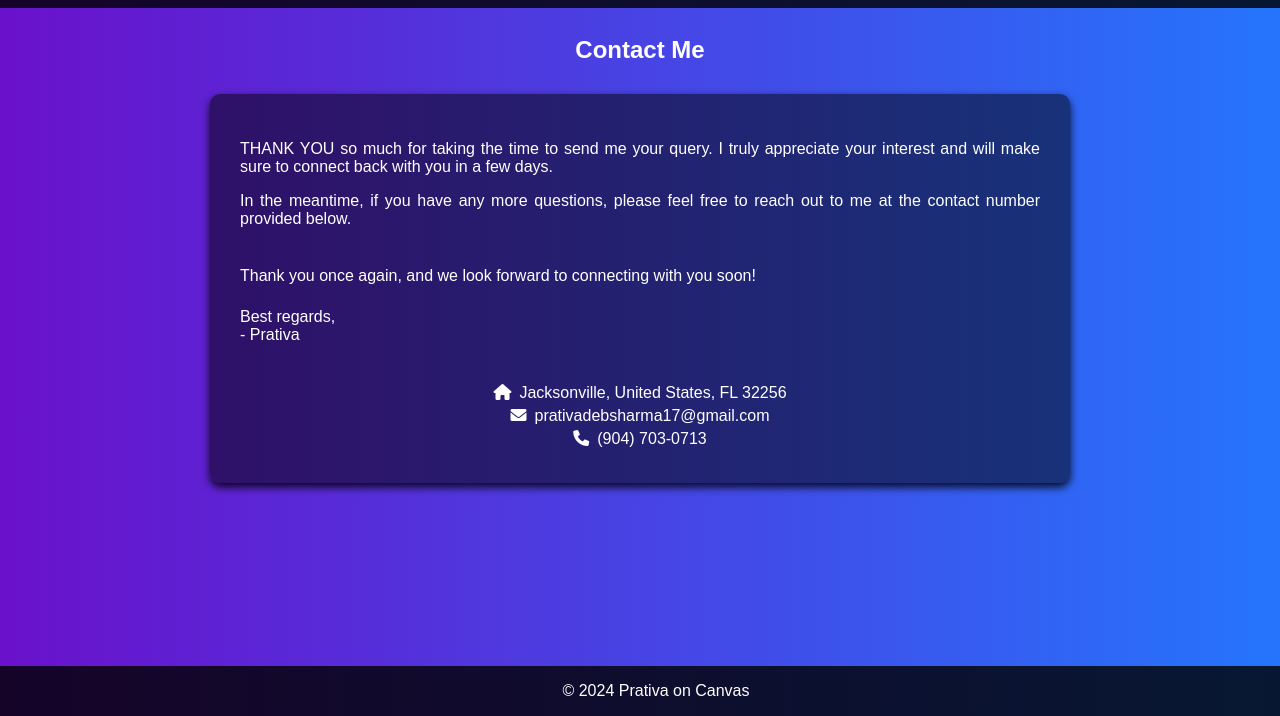
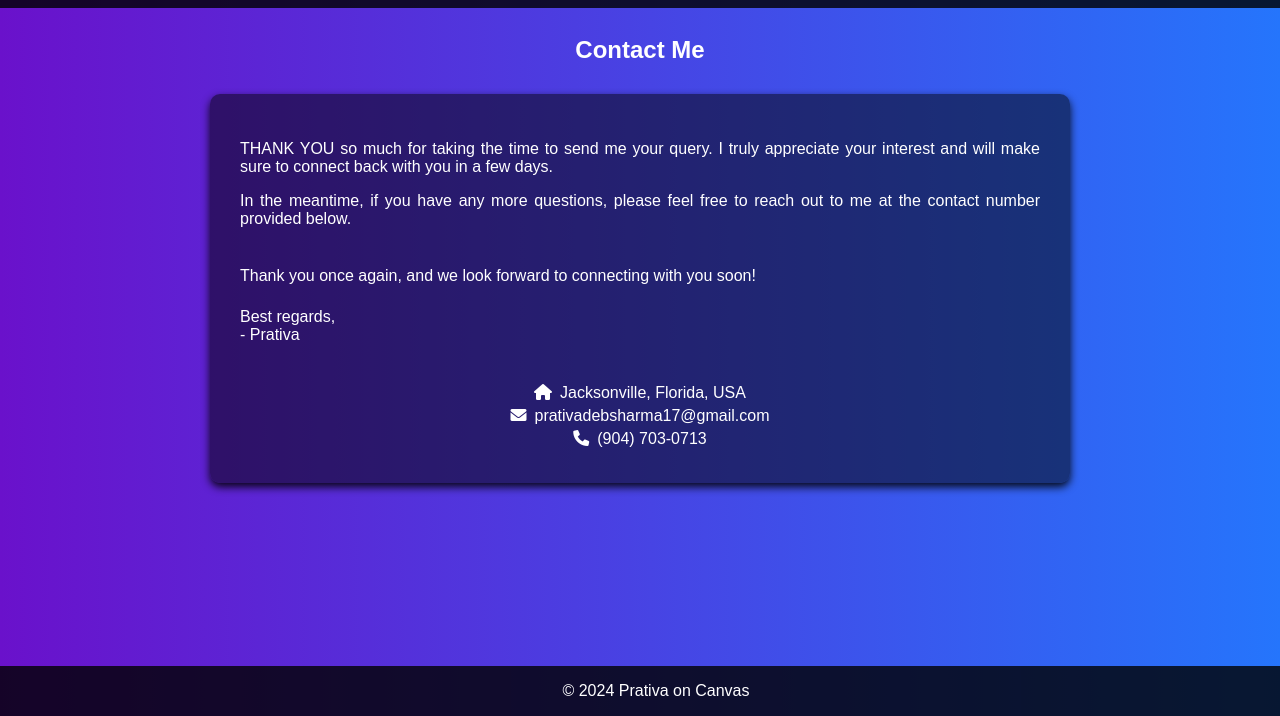
Before and after one commit to prativaoncanvas/en, a plain HTML site: page connect.html in a window 1280 px wide. Shown: the part 84-800 px from the top of the page. Drawn offline with Linux system fonts and the light colour scheme.

Commit message:
Address update

```diff
--- a/connect.html
+++ b/connect.html
@@ -50,7 +50,7 @@
                </label>
             </form>
             <div class="contact-details">
-               <p class="address">Jacksonville, United States, FL 32256</p>
+               <p class="address">Jacksonville, Florida, USA</p>
                <p class="email">prativadebsharma17@gmail.com</p>
                <p class="mobile">(904) 703-0713</p>
             </div>
```
Also changed, not shown: contact.html (+1 -1 lines).
